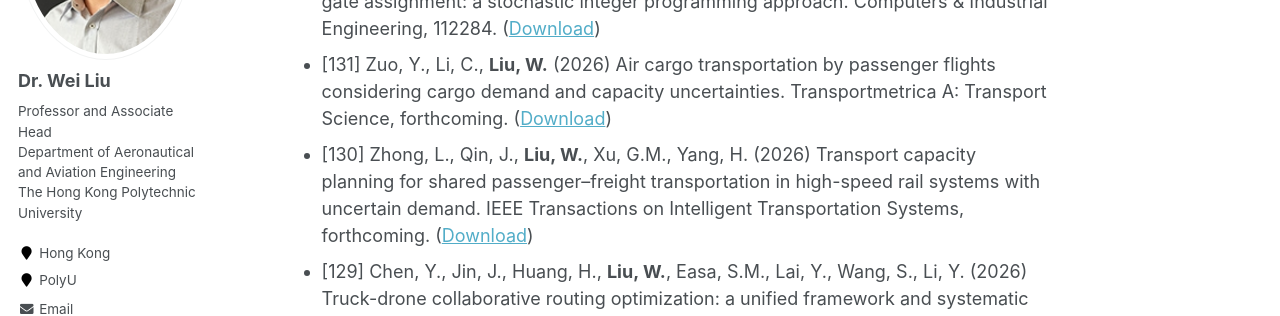
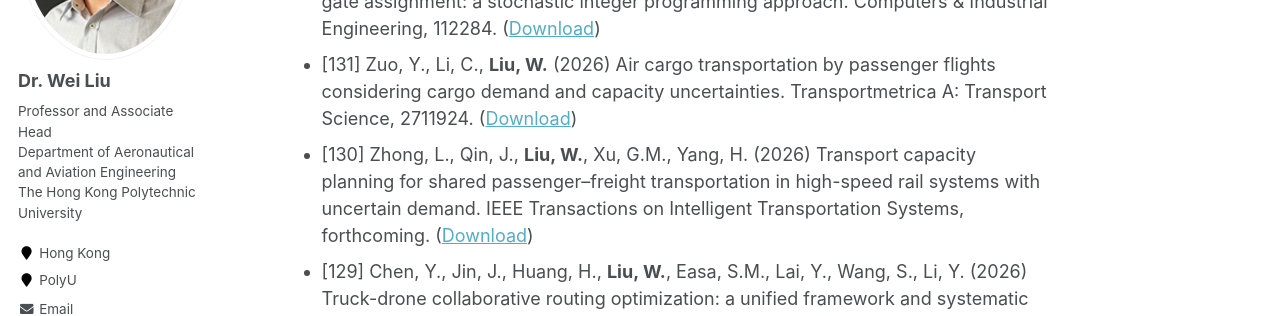
Before and after one commit to weiliu2016/weiliu2016.github.io, a Jekyll site: the page built from _pages/publications.md, in a window 1280 px wide and 900 px high, scrolled down 2415 px. Shown: the part 205-521 px from the top of the window. Built offline with Jekyll 4.4.1, drawn with Linux system fonts in a browser that asks for light colours; some web fonts are replaced; formulas are drawn with MathJax 3.

Commit message:
Update publications.md

```diff
--- a/_pages/publications.md
+++ b/_pages/publications.md
@@ -59,7 +59,7 @@ Selected Working Papers
 Journal Publication
 ----------
 * [132] Long, X., Lyu, M., **Liu, W.** (2026) Joint optimization of airport slot allocation and gate assignment: a stochastic integer programming approach. Computers & Industrial Engineering, 112284. ([Download](https://doi.org/10.1016/j.cie.2026.112284))
-* [131] Zuo, Y., Li, C., **Liu, W.** (2026) Air cargo transportation by passenger flights considering cargo demand and capacity uncertainties. Transportmetrica A: Transport Science, forthcoming. ([Download](https://doi.org/10.1080/23249935.2026.xxxxxxx))
+* [131] Zuo, Y., Li, C., **Liu, W.** (2026) Air cargo transportation by passenger flights considering cargo demand and capacity uncertainties. Transportmetrica A: Transport Science, 2711924. ([Download](10.1080/23249935.2026.2711924))
 * [130] Zhong, L., Qin, J., **Liu, W.**, Xu, G.M., Yang, H. (2026) Transport capacity planning for shared passenger–freight transportation in high-speed rail systems with uncertain demand. IEEE Transactions on Intelligent Transportation Systems, forthcoming. ([Download](https://doi.org/10.1109/TITS.2026.3715878))
 * [129] Chen, Y., Jin, J., Huang, H., **Liu, W.**, Easa, S.M., Lai, Y., Wang, S., Li, Y. (2026) Truck-drone collaborative routing optimization: a unified framework and systematic review. Transportation Research Part E: Logistics and Transportation Review, 215, 105096. ([Download](https://doi.org/10.1016/j.tre.2026.105096))
 * [128] Tan, Z., Wang, Q., Yang, H., **Liu, W.**, Li, Z. (2026). UAV-based urban logistics service network design under demand and weather-induced supply uncertainty. Transportation Research Part E: Logistics and Transportation Review, 215, 105091. ([Download](https://doi.org/10.1016/j.tre.2026.105091))
```
